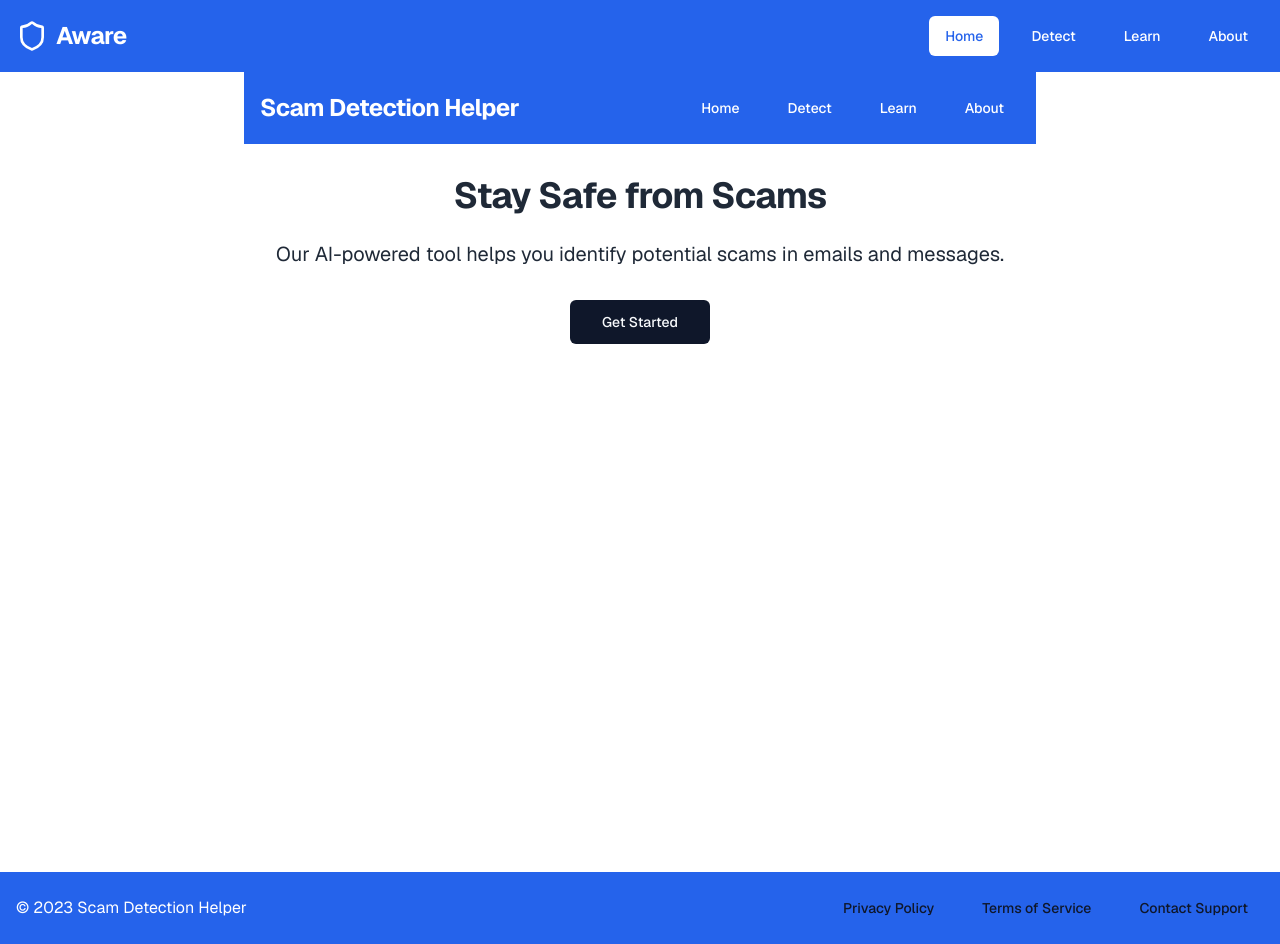
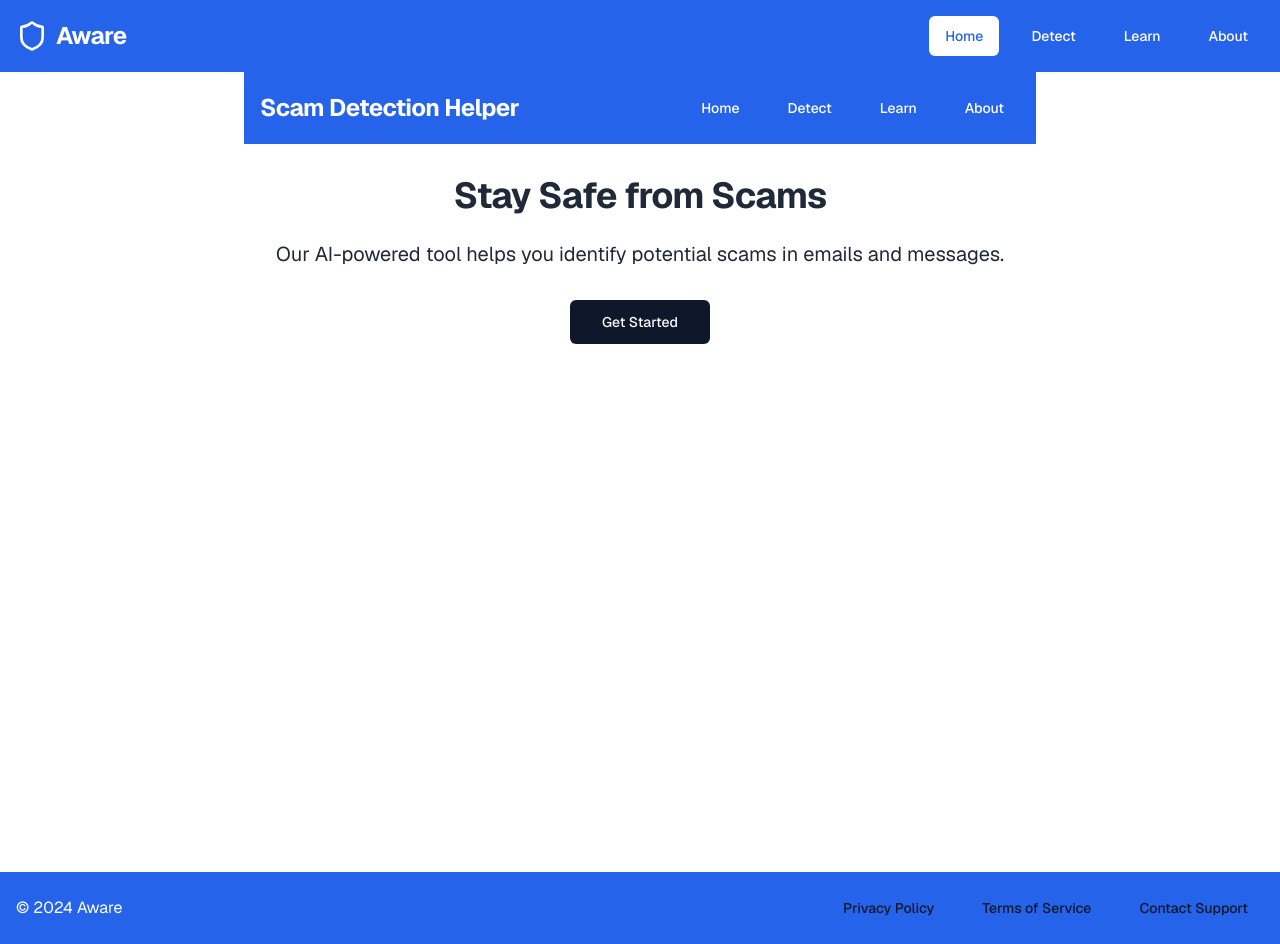
Before and after one commit to contigen/aware, a Next.js app: page / in a window 1280 px wide. Built offline with nearby package versions, Linux system fonts and the light colour scheme.

Commit message:
Update app metadata

```diff
--- a/src/app/layout.tsx
+++ b/src/app/layout.tsx
@@ -6,8 +6,8 @@ import { Navbar } from '&/components/ui/navbar'
 import { Button } from '&/components/ui/button'
 
 export const metadata: Metadata = {
-  title: 'Create Next App',
-  description: 'Generated by create next app',
+  title: 'Aware',
+  description: 'A web app that analyses text to detect scams in text messages',
 }
 
 export default function RootLayout({
@@ -23,7 +23,7 @@ export default function RootLayout({
           <section className='flex-grow'>{children}</section>
           <footer className='p-4 bg-blue-600 text-white'>
             <div className='container mx-auto flex justify-between items-center'>
-              <p>&copy; 2023 Scam Detection Helper</p>
+              <p>&copy; {new Date().getFullYear()} Aware</p>
               <ul className='flex space-x-4'>
                 <li>
                   <Button variant='link'>Privacy Policy</Button>
```
